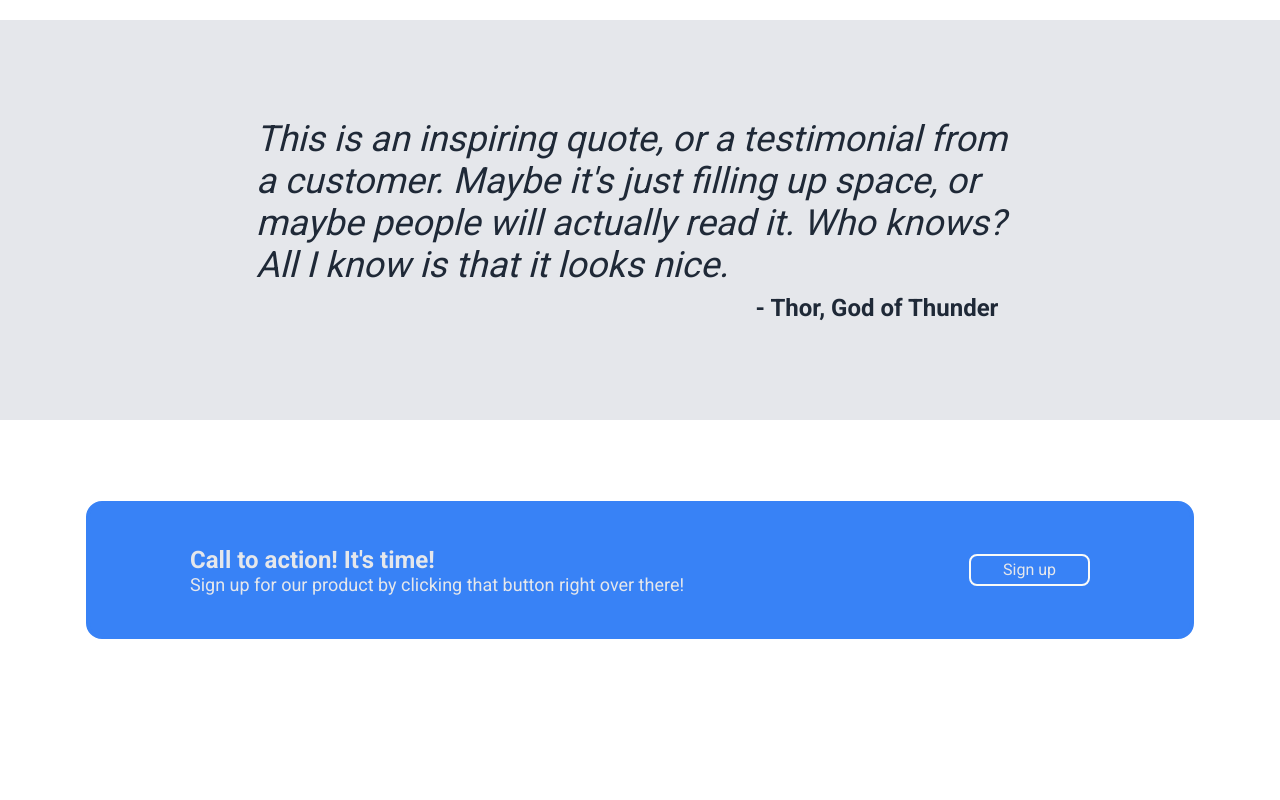
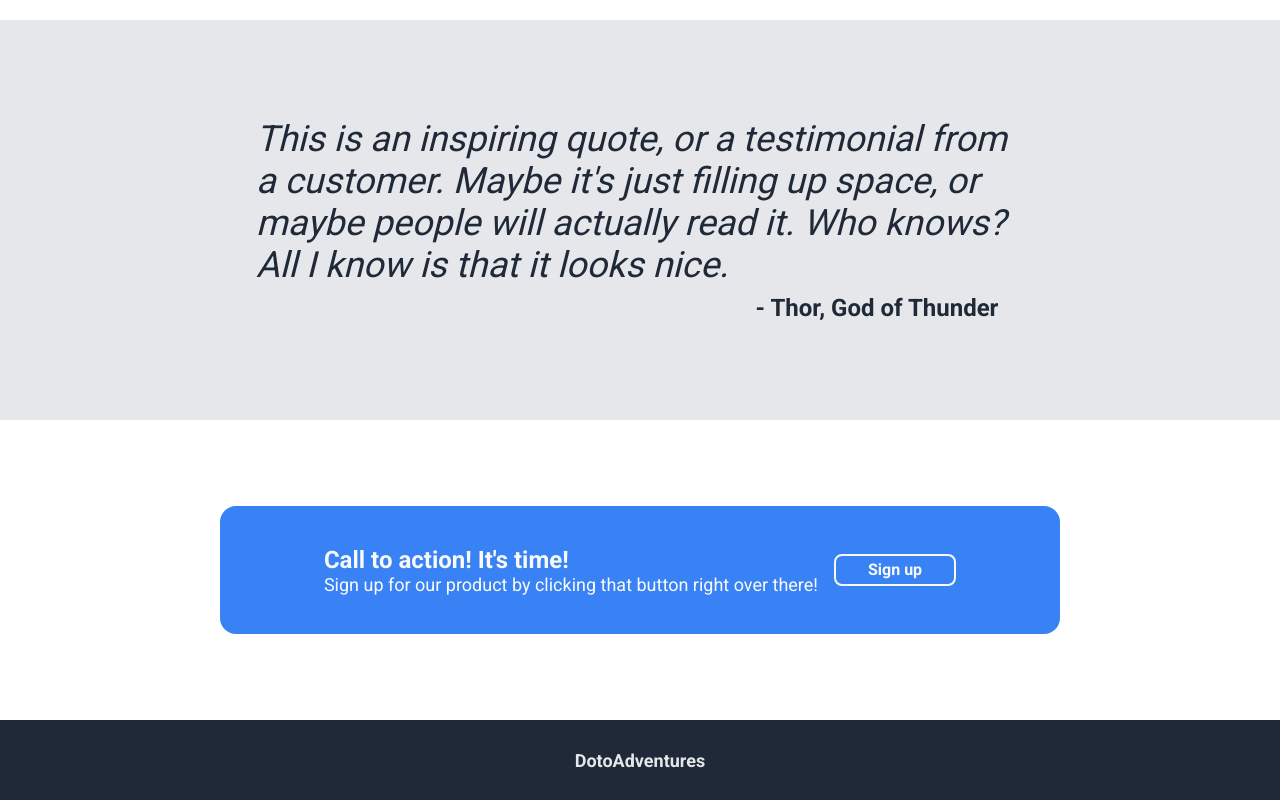
Before and after one commit to DoToAdventures/landing-page, a plain HTML site: page index.html in a window 1280 px wide. Shown: the part 942-1742 px from the top of the page. Before the commit the page ends 1662 px from the top, so only its background shows below. Drawn offline with Linux system fonts and the light colour scheme.

Commit message:
Added footer and refactored sign up section

```diff
--- a/index.html
+++ b/index.html
@@ -93,6 +93,11 @@
             <div class="signUpButtonBottom">Sign up</div>
         </div>
     </div>
+    <div class="footer">
+        <div class="footerText">
+            DotoAdventures
+        </div>
+    </div>
 </body>
 
 </html>
--- a/styles.css
+++ b/styles.css
@@ -121,6 +121,8 @@ ul {
     flex-direction: column;
     justify-content: space-between;
 
+	flex-wrap: wrap;
+
 }
 
 .informationText {
@@ -173,6 +175,7 @@ ul {
     flex-direction: column;
     justify-content: center;
     gap: 8px;
+    flex-wrap: wrap;
 
 }
 
@@ -204,21 +207,21 @@ ul {
 }
 
 .blueBox {
-    flex: 0 1 1;
-    flex-shrink: 0;
-    width: 900px;
-    height: 130px;
+    flex: 1 1 0;
+    flex-grow: 20;
+    max-height: 120px;
     border:  4px solid #3882F6;
     border-radius: 16px;
     background-color:#3882F6;
     display: flex;
-    justify-content: space-between;
+    justify-content: space-evenly   ;
     align-items: center;
     padding: 0 100px;
+    gap: 16px;
 }
 
 .blueBoxMainText {
-    color: #E5E7EB;
+    color: #F9FAF8;
     font-weight: bold;
     font-size: 24px;
     display: flex;
@@ -232,19 +235,27 @@ ul {
 
 .signUpButtonBottom
 {
-    color: #E5E7EB;
+    color: #F9FAF8;
     border:  2px solid #F9FAF8;
     border-radius: 8px;
     padding: 4px 32px;
     height: 20px;
     text-align: center;
     width: auto;
+    font-weight: bold;
+    flex-shrink: 0;
 }
 
 .footer {
+    margin-top: auto;
     width: auto;
     height: 80px;
     background-color: #1F2937;
     color: #E5E7EB;
-    text-align: center;
+    display: flex;
+    justify-content: center;
+    align-items: center;
+    font-size: 18px;
+    font-weight: bold;
+    flex-wrap: wrap;
 }
```
